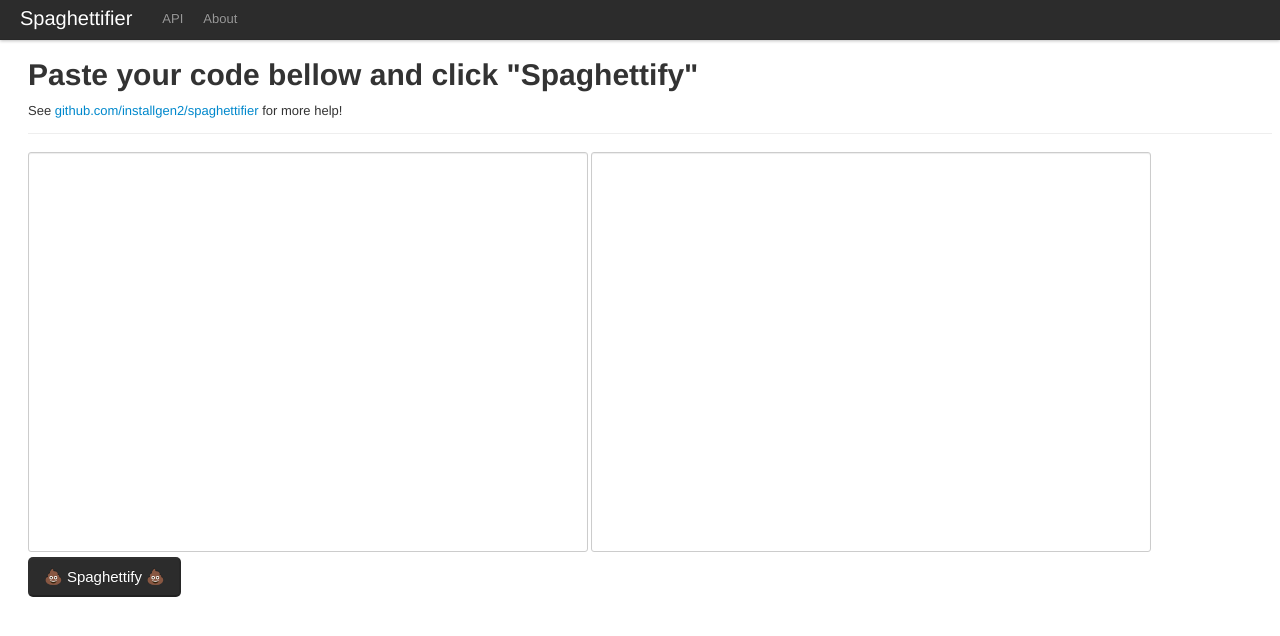
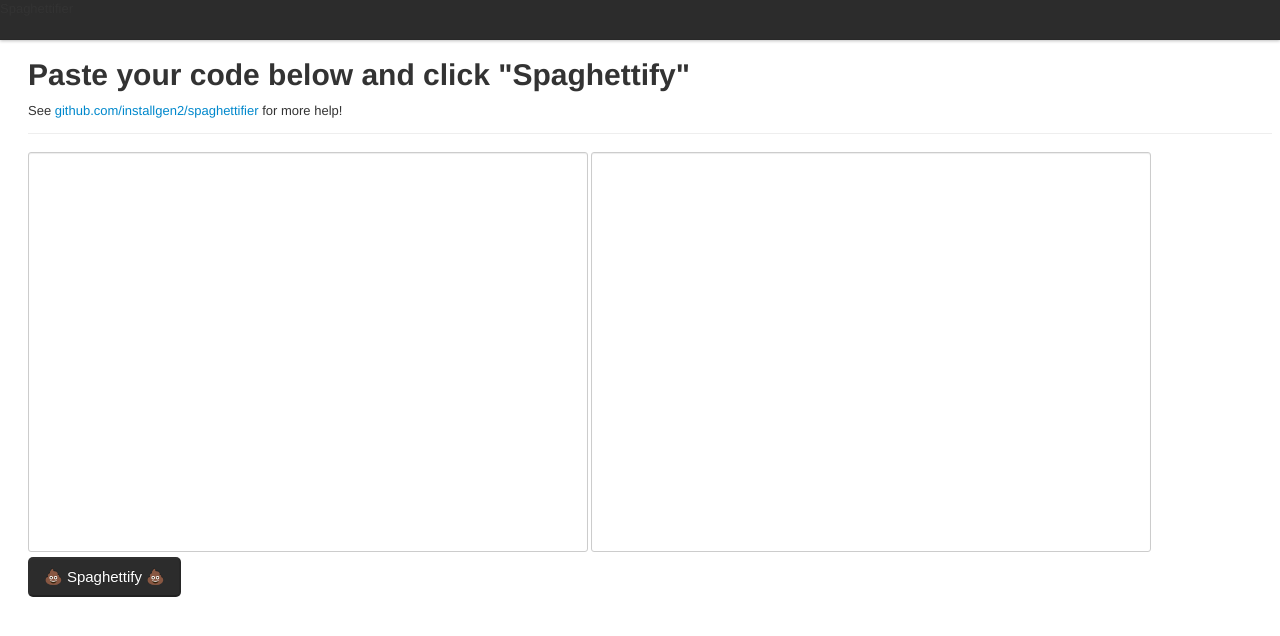
Before and after one commit to EinBaum/spaghettifier, a plain HTML site: page index.html in a window 1280 px wide. Drawn offline with Linux system fonts and the light colour scheme.

Commit message:
Nav and typo fixes
Just bothered me.

```diff
--- a/index.html
+++ b/index.html
@@ -12,13 +12,11 @@
 <body>
 	<header>
 		<nav>
-			<a href="#">Spaghettifier</a>
-			<a href="#">API</a>
-			<a href="#">About</a>
+			Spaghettifier
 		</nav>
 	</header>
 	<div id="container">
-		<h1>Paste your code bellow and click "Spaghettify"</h1>
+		<h1>Paste your code below and click "Spaghettify"</h1>
 		<p>See <a href="https://github.com/installgen2/spaghettifier">github.com/installgen2/spaghettifier</a> for more help!</p>
 		<hr />
 		<textarea id="box_in"></textarea>
```
